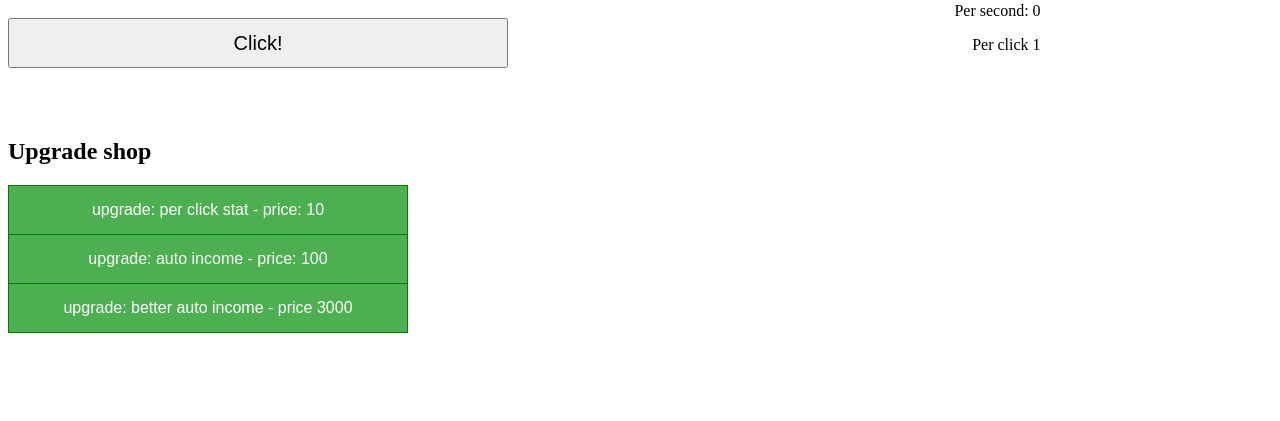
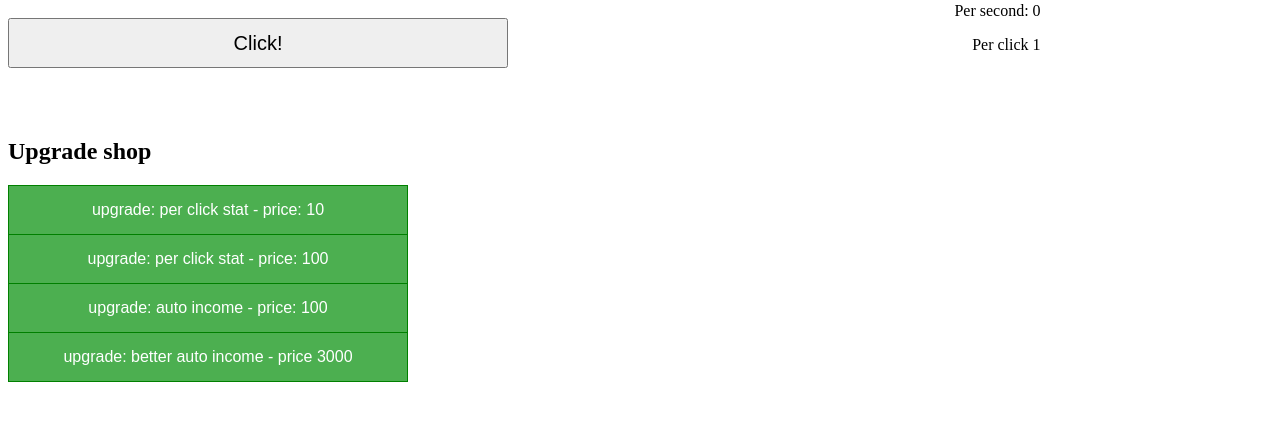
Before and after one commit to mativ123/cum-online, a Flask app: page / in a window 1280 px wide. Shown: the part 228-649 px from the top of the page. Run offline with Flask 2, Linux system fonts and the light colour scheme; the visitor is signed in with stand-in values (Sample User, id 1).

Commit message:
restrukturering af game.js

```diff
--- a/app/static/game.js
+++ b/app/static/game.js
@@ -1,75 +1,122 @@
 var point = 10000;
-var upgradeExtra = 1;
-var upg1cost = 10;
-var upg2cost = 100;
-var upg3cost = 3000;
-var autopoint = 0;
-var smooth = 0;
+
+var upgrades = {
+    click1: {
+        n: 0,
+        per: 1,
+        baseprice: 10,
+        pricescale: 1.1,
+    },
+
+    click2: {
+        n: 0,
+        per: 100,
+        baseprice: 100,
+        pricescale: 1.1,
+    },
+
+    auto1: {
+        n: 0,
+        per: 1,
+        baseprice: 100,
+        pricescale: 1.2,
+    },
+
+    auto2: {
+        n: 0,
+        per: 10,
+        baseprice: 3000,
+        pricescale: 1.5,
+    },
+};
+
+var clickList = [upgrades.click1, upgrades.click2];
+var autoList = [upgrades.auto1, upgrades.auto2];
+
+const calcPrice = (upgrade) => upgrade.baseprice * Math.pow(upgrade.pricescale, upgrade.n);
+const calcPer = (obj) => {
+    var res = 0;
+    for(var i = 0; i<obj.length; i += 1)
+    {
+        res += obj[i].n * obj[i].per;
+    }
+    return res;
+};
 
 function main()
 {
-    document.getElementById("perclick").innerHTML = "Per click " + upgradeExtra;
-    point += upgradeExtra;
-    document.getElementById("points").innerHTML = "Points: " + Math.floor(point);
-    document.getElementById("upgrade1").innerHTML = "upgrade: per click stat - price: " + Math.floor(upg1cost)
-
+    point += calcPer(clickList) + 1;
+    document.getElementById("points").innerHTML = `Points: ${Math.floor(point)}`;
 }
 
-
-function upgrade()
+function upgrade(n)
 {
-    if (point >= upg1cost)
+    switch(n)
     {
-    upgradeExtra = upgradeExtra + 1;
-    point = point - upg1cost
-    upg1cost *= 1.1
-    document.getElementById("points").innerHTML = "Points: " + Math.floor(point);
-    document.getElementById("perclick").innerHTML = "Per click " + Math.floor(upgradeExtra);
-    document.getElementById("upgrade1").innerHTML = "upgrade: per click stat - price: " + Math.floor(upg1cost)
-    }else{
+        case 0:
+            current = upgrades.click1;
+            if(point >= calcPrice(current))
+            {
+                point -= calcPrice(current);
+                current.n += 1;
+                document.getElementById("perclick").innerHTML = `Per click: ${calcPer(clickList) + 1}`;
+                document.getElementById("click1").innerHTML = `upgrade: per click stat - price: ${Math.floor(calcPrice(current))}`;
+            } else
+            {
                 document.getElementById('error').innerHTML = "Error:you dont have enough for that"
                 setTimeout(() => {document.getElementById('error').innerHTML = ""}, 3000);
-
             }
-
-}
-
-
-function autoupgrade()
+            break;
+        case 1:
+            current = upgrades.click2;
+            if(point >= calcPrice(current))
             {
-    if (point >= upg2cost){
-    point = point - upg2cost;
-    autopoint += 1;
-    upg2cost *= 1.2;
-    document.getElementById("upgrade2").innerHTML = "upgrade: auto income - price: " + Math.floor(upg2cost);
-    update();
-    }else{
-        document.getElementById('error').innerHTML = "Error: you dont have enough for that"
+                point -= calcPrice(current);
+                current.n += 1;
+                document.getElementById("perclick").innerHTML = `Per click: ${calcPer(clickList) + 1}`;
+                document.getElementById("click2").innerHTML = `upgrade: per click stat - price: ${Math.floor(calcPrice(current))}`;
+            } else
+            {
+                document.getElementById('error').innerHTML = "Error:you dont have enough for that"
                 setTimeout(() => {document.getElementById('error').innerHTML = ""}, 3000);
             }
-
+            break;
+        case 2:
+            current = upgrades.auto1;
+            if(point >= calcPrice(current))
+            {
+                point -= calcPrice(current);
+                current.n += 1;
+                document.getElementById("prSecond").innerHTML = `Per second: ${calcPer(autoList)}`;
+                document.getElementById("auto1").innerHTML = `upgrade: auto income - price: ${Math.floor(calcPrice(current))}`;
+            } else
+            {
+                document.getElementById('error').innerHTML = "Error:you dont have enough for that"
+                setTimeout(() => {document.getElementById('error').innerHTML = ""}, 3000);
             }
-
-function aUpgrade2()
+            break;
+        case 3:
+            current = upgrades.auto2;
+            if(point >= calcPrice(current))
             {
-    if (point >= upg3cost){
-        point = point - upg3cost;
-        autopoint += 10;
-        upg3cost *= 1.5;
-        document.getElementById("upgrade3").innerHTML = "upgrade: better auto income - price: " + Math.floor(upg3cost);
-        update();
-        }else{
-            document.getElementById('error').innerHTML = "Error: you dont have enough for that"
+                point -= calcPrice(current);
+                current.n += 1;
+                document.getElementById("prSecond").innerHTML = `Per second: ${calcPer(autoList)}`;
+                document.getElementById("auto2").innerHTML = `upgrade: auto income - price: ${Math.floor(calcPrice(current))}`;
+            } else
+            {
+                document.getElementById('error').innerHTML = "Error:you dont have enough for that"
                 setTimeout(() => {document.getElementById('error').innerHTML = ""}, 3000);
+            }
+            break;
+        default:
+            console.log('not cock');
+            break;
     }
 }
 
 setInterval(function update()
 {
-        console.log("Du burde få 1 per sekund")
-        console.log(smooth= autopoint / 100)
-        console.log(point = point + smooth)
-        document.getElementById("points").innerHTML = "Points: " + Math.floor(point);
-        document.getElementById("prSecond").innerHTML = "Per second: " + autopoint;
-
+    point += calcPer(autoList) / 100;
+    document.getElementById("points").innerHTML = `Points: ${Math.floor(point)}`;
 }, 10);
--- a/app/templates/index.html
+++ b/app/templates/index.html
@@ -23,9 +23,10 @@
         <h2>Upgrade shop</h2>
 
         <div class="upgrades">
-            <button class="button", id="upgrade1", onclick="upgrade()">upgrade: per click stat - price: 10</button>
-            <button class="button", id="upgrade2", onclick="autoupgrade()">upgrade: auto income - price: 100</button>
-            <button class="button", id="upgrade3", onclick="aUpgrade2()">upgrade: better auto income - price 3000</button>
+            <button class="button", id="click1", onclick="upgrade(0)">upgrade: per click stat - price: 10</button>
+            <button class="button", id="click2", onclick="upgrade(1)">upgrade: per click stat - price: 100</button>
+            <button class="button", id="auto1", onclick="upgrade(2)">upgrade: auto income - price: 100</button>
+            <button class="button", id="auto2", onclick="upgrade(3)">upgrade: better auto income - price 3000</button>
         </div>
         <p id="error"></p>
     </body>
```
Lines whose indentation alone changed are shown as unchanged.
